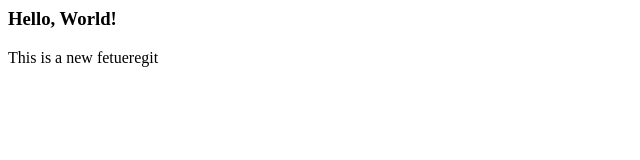
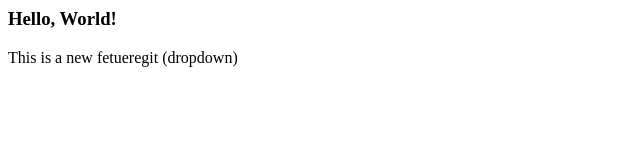
Before and after one commit to sureshgatta-commits/local-repo, a plain HTML site: page Index.html in a window 1280 px wide. Shown: the whole page, without its empty margins (0-640 px from the left). Drawn offline with Linux system fonts and the light colour scheme.

Commit message:
Added dropdown

```diff
--- a/Index.html
+++ b/Index.html
@@ -1,2 +1,2 @@
 <h3>Hello, World!</h3>
-<p>This is a new fetueregit </p>
+<p>This is a new fetueregit (dropdown) </p>
```
